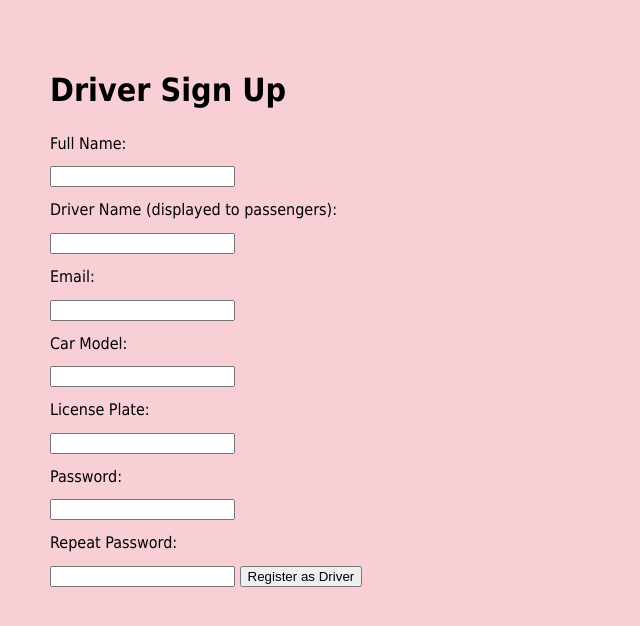
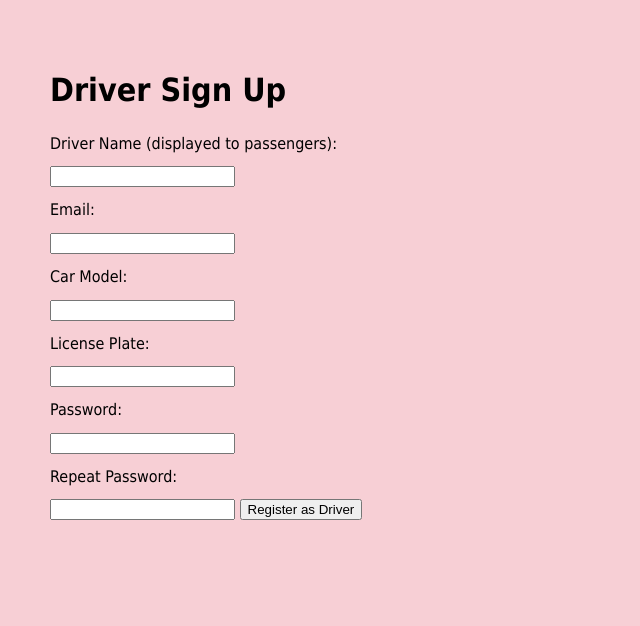
Before and after one commit to aimenfarooqq/Lynx-Lifts, a Django app: page /driver/register/ in a window 1280 px wide. Shown: the top 626 px of the page, without its empty margins (0-640 px from the left). Run offline with Django 5.2, Linux system fonts and the light colour scheme.

Commit message:
Add files via upload

```diff
--- a/myproject/templates/driver_login.html
+++ b/myproject/templates/driver_login.html
@@ -7,7 +7,7 @@
 {% for message in messages %}<h5>{{message}}</h5>{% endfor %}
 <form method="POST">
     {% csrf_token %}
-    <p>Full Name:</p><input type="text" name="username" />
+    <p>Email:</p><input type="text" name="username" />
     <p>Password:</p><input type="password" name="password" />
     <input type="submit" value="Login as Driver" />
 </form>
--- a/myproject/templates/driver_register.html
+++ b/myproject/templates/driver_register.html
@@ -7,7 +7,6 @@
 {% for message in messages %}<h5>{{message}}</h5>{% endfor %}
 <form method="POST">
     {% csrf_token %}
-    <p>Full Name:</p><input type="text" name="username" />
     <p>Driver Name (displayed to passengers):</p><input type="text" name="name" />
     <p>Email:</p><input type="text" name="email" />
     <p>Car Model:</p><input type="text" name="car_model" />
```
